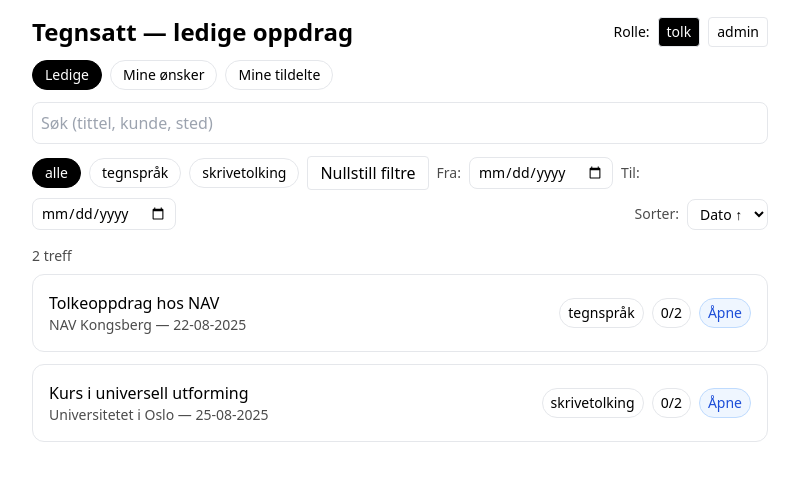
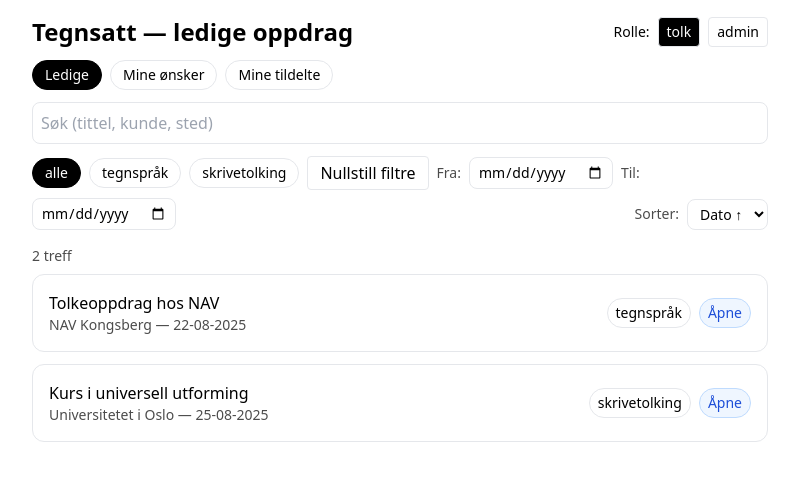
Before and after one commit to bizmomsara/bizmomsara-tegnsatt-coordinator-prototype, a Next.js app: page / in a window 1280 px wide. Shown: the top 480 px of the page, without its empty margins (240-1039 px from the left). Built offline with nearby package versions, Linux system fonts and the light colour scheme.

Commit message:
Update page.jsx

```diff
--- a/app/page.jsx
+++ b/app/page.jsx
@@ -274,9 +274,18 @@ const formatDate = (iso) => {
                  <div className="flex items-center gap-2">
   <span className="text-sm px-2 py-1 rounded-full border">{a.type}</span>
 
-                    <span className="text-sm px-2 py-1 rounded-full border" title="tildelte / slots">
-  {(a.assignedCount ?? 0)}/{a.slots}
+ {role === 'admin' && (() => {
+  const c = a.assignedCount ?? 0;
+  const cls =
+    c >= a.slots ? 'bg-green-50 text-green-700 border-green-200'
+  : c > 0       ? 'bg-yellow-50 text-yellow-800 border-yellow-200'
+                : '';
+  return (
+    <span className={`text-sm px-2 py-1 rounded-full border ${cls}`} title="tildelte / slots">
+      {c}/{a.slots}
     </span>
+  );
+})()}
 
   {STATUS[a.status] && (
     <span
@@ -286,6 +295,7 @@ const formatDate = (iso) => {
     </span>
   )}
 </div>
+
                 </div>
               </button>
 
```
Lines whose indentation alone changed are shown as unchanged.
